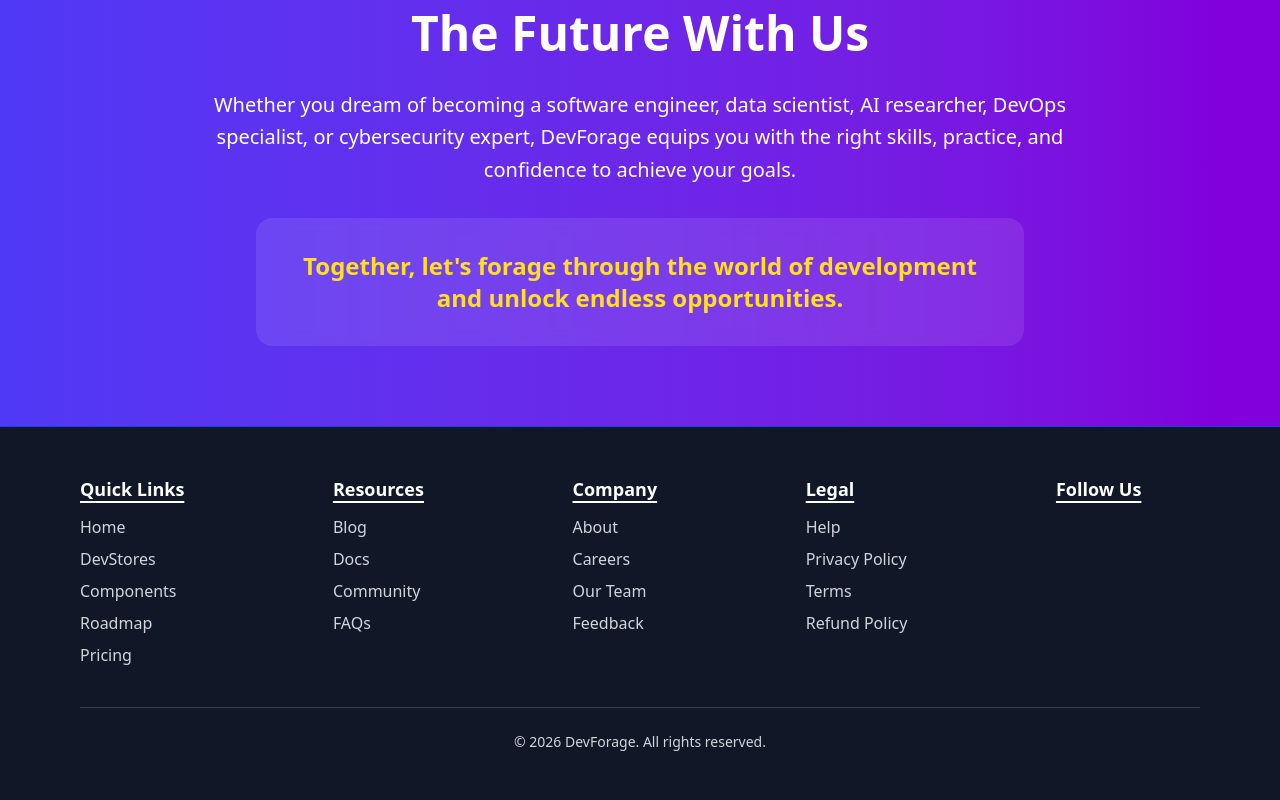
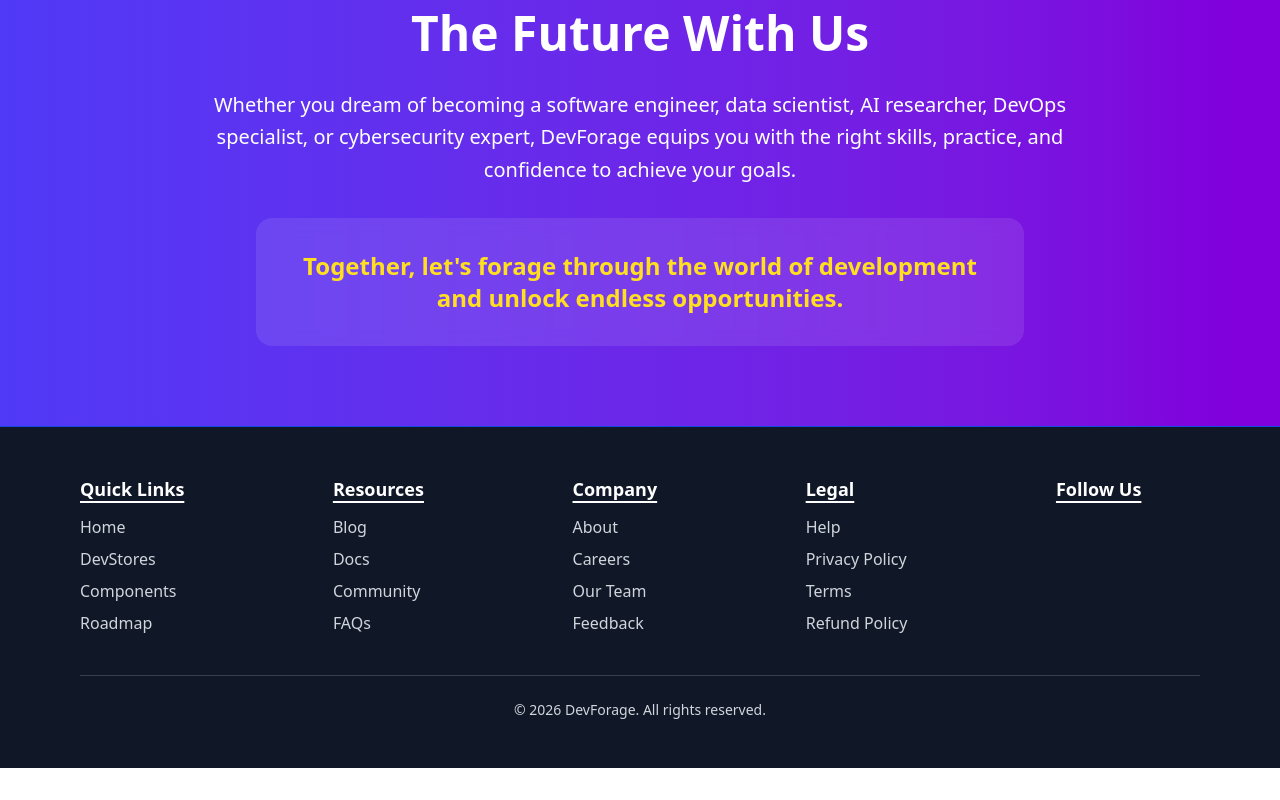
Before and after one commit to raushan-sinha/dev-forage, a React (Vite) app: page / in a window 1280 px wide. Shown: the part 3644-4444 px from the top of the page. After the commit the page ends 4412 px from the top, so only its background shows below. Built offline with nearby package versions, Linux system fonts and the light colour scheme; no server answers; some icons are missing.

Commit message:
Removed a link

```diff
--- a/src/components/Layout/Footer.jsx
+++ b/src/components/Layout/Footer.jsx
@@ -23,7 +23,6 @@ const footerData = {
                 { name: "DevStores", href: "/devStores" },
                 { name: "Components", href: "/components" },
                 { name: "Roadmap", href: "/roadmap" },
-                { name: "Pricing", href: "/pricing" },
             ],
         },
         {
```
